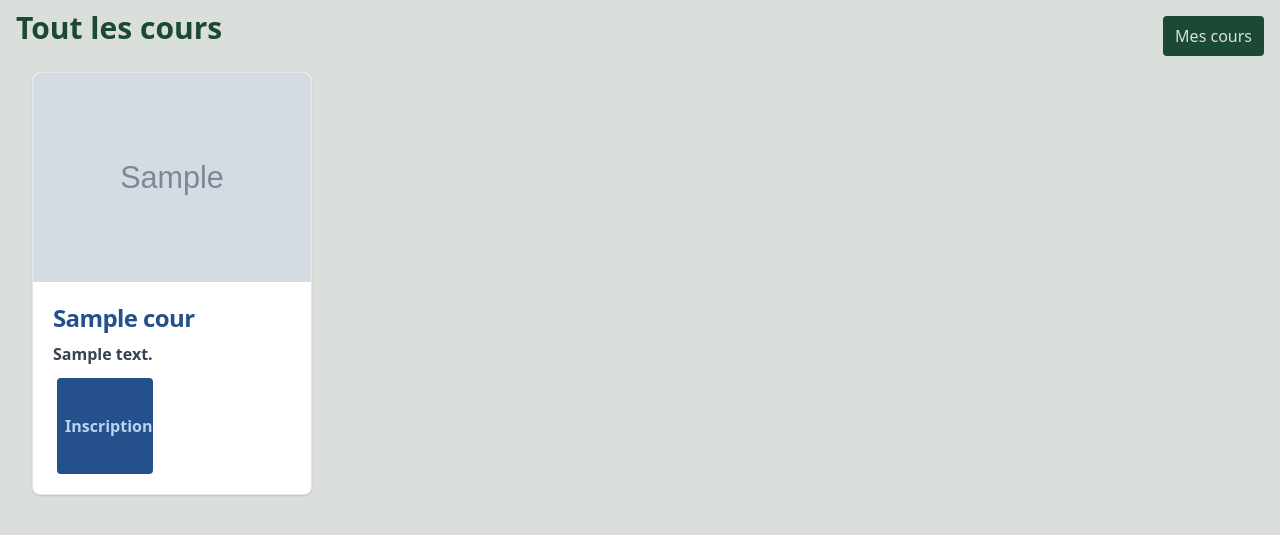
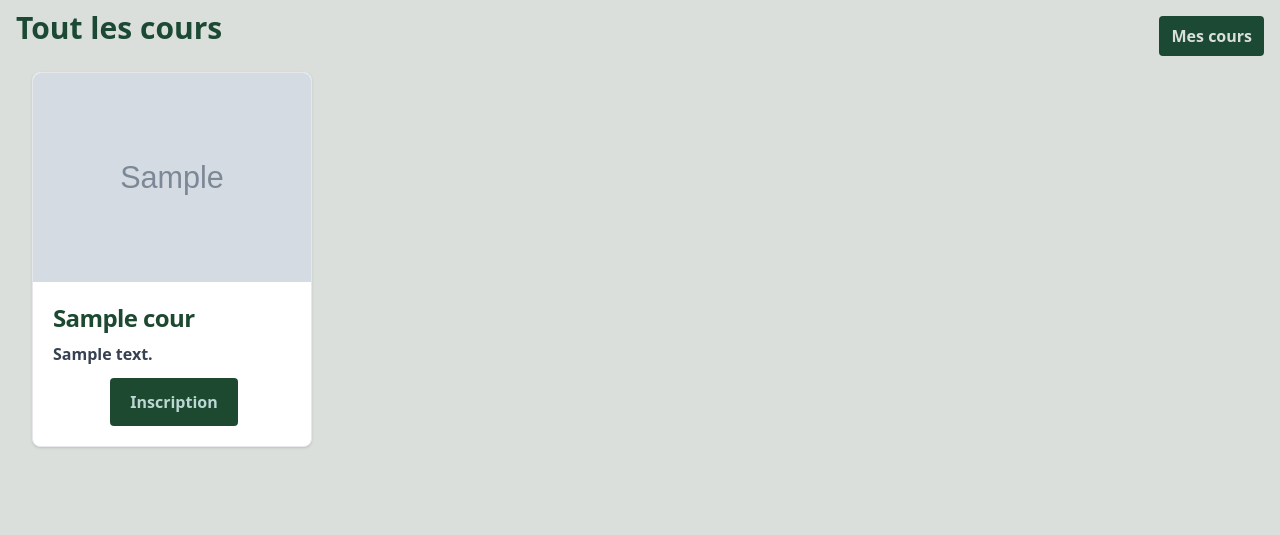
Before and after one commit to Youcode-Classe-E-2024-2025/Asmae_ElHamzaoui_Youdemy, a PHP site: page /studentInterface.php in a window 1280 px wide. Shown: the part 76-611 px from the top of the page. Run offline with PHP 8.4, Linux system fonts and the light colour scheme; the visitor is signed in with stand-in values (Sample User, id 1); tables that the repository leaves empty hold one stand-in row (values such as "Sample post"); grey boxes marked "Sample" are stand-in pictures; some libraries are stand-ins or nearby versions.

Commit message:
mise à jour du style

```diff
--- a/model/user.php
+++ b/model/user.php
@@ -240,8 +240,8 @@ public function inscrireAuCours($db, $id_cours) {
     // Si ce n'est pas le cas, inscrire l'étudiant
     $stmt = $db->prepare('INSERT INTO inscription (id_user, id_cours) VALUES (?, ?)');
     $stmt->execute([$this->id_user, $id_cours]);
+    header('Location: ../view/sectionCours.php');
 
-    echo "Inscription réussie au cours avec succès.";
 }
 
 }
--- a/view/studentInterface.php
+++ b/view/studentInterface.php
@@ -124,7 +124,7 @@ $coursData = $stmt->fetchAll(PDO::FETCH_ASSOC);
         <div class="flex justify-between items-center">
             <h2 class="text-3xl font-bold mb-4" style="color:#1c4933">Tout les cours</h2>
             <div class="flex justify-center gap-5 my-4">
-                <a href="sectionCours.php" style="color: #dadfdc ;background-color:#1c4933;" class="text-white py-2 px-3 rounded hover:bg-red-600">Mes cours</a>
+                <a href="sectionCours.php" style="color: #dadfdc ;background-color:#1c4933;" class="text-white font-bold py-2 px-3 rounded hover:bg-red-600">Mes cours</a>
             </div>
         </div>
 
@@ -138,12 +138,12 @@ $coursData = $stmt->fetchAll(PDO::FETCH_ASSOC);
                         </a>
                         <div class="p-5">
                             <a href="#">
-                                <h5 class="mb-2 text-2xl font-bold tracking-tight text-gray-900 dark:text-white" style="color:#24508c"><?php echo htmlspecialchars($course['titre_cours']); ?></h5>
+                                <h5 class="mb-2 text-2xl font-bold tracking-tight text-gray-900 dark:text-white" style="color:#1c4930"><?php echo htmlspecialchars($course['titre_cours']); ?></h5>
                             </a>
                             <p class="mb-3 font-bold text-gray-700 dark:text-gray-400"><?php echo htmlspecialchars($course['desc_cours']); ?></p>
-                            <form class="inline ml-1" action="../controller/courInscription.php" method="POST">
+                            <form class="inline ml-1 flex justify-center" action="../controller/courInscription.php" method="POST">
                                 <input type="hidden"  name="id_cours" value="<?php echo $course['id_cours']; ?>">
-                               <button type="submit" style="color: rgb(185, 212, 243) ;background-color:#24508c;"  class="text-white font-bold p-2 px-2 rounded hover:bg-red-600 w-24 h-24">Inscription</button>
+                               <button type="submit" style="color: rgb(187, 214, 211) ;background-color:#1c4930;"  class="text-white text-center font-bold px-2 rounded hover:bg-red-600 w-32 h-12">Inscription</button>
                             </form>
                         </div>
                     </div>
```
Also changed, not shown: view/sectionCours.php (+4 -4 lines).
